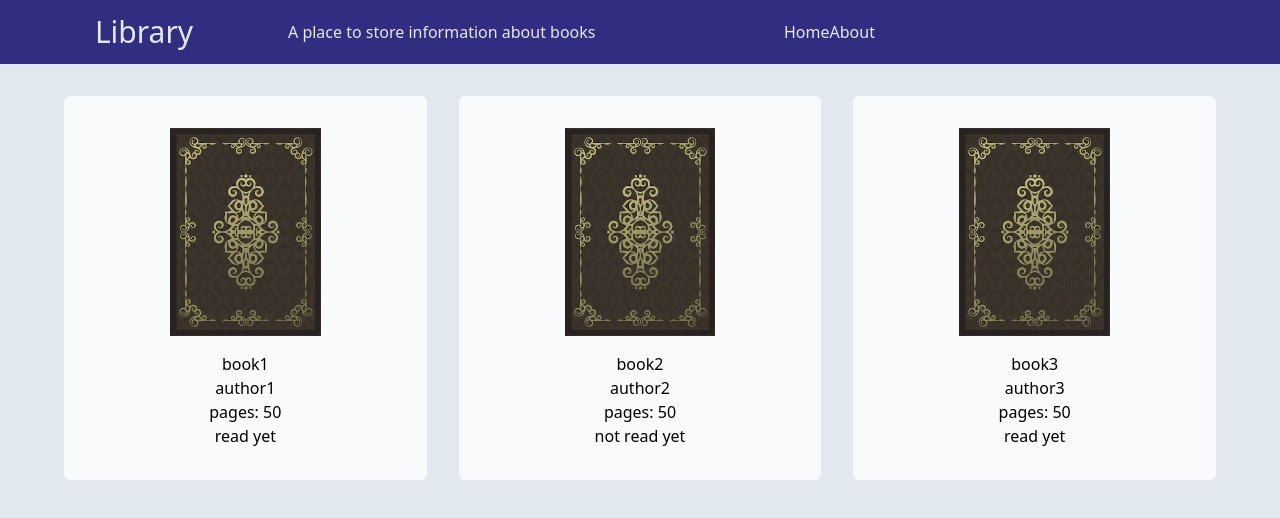
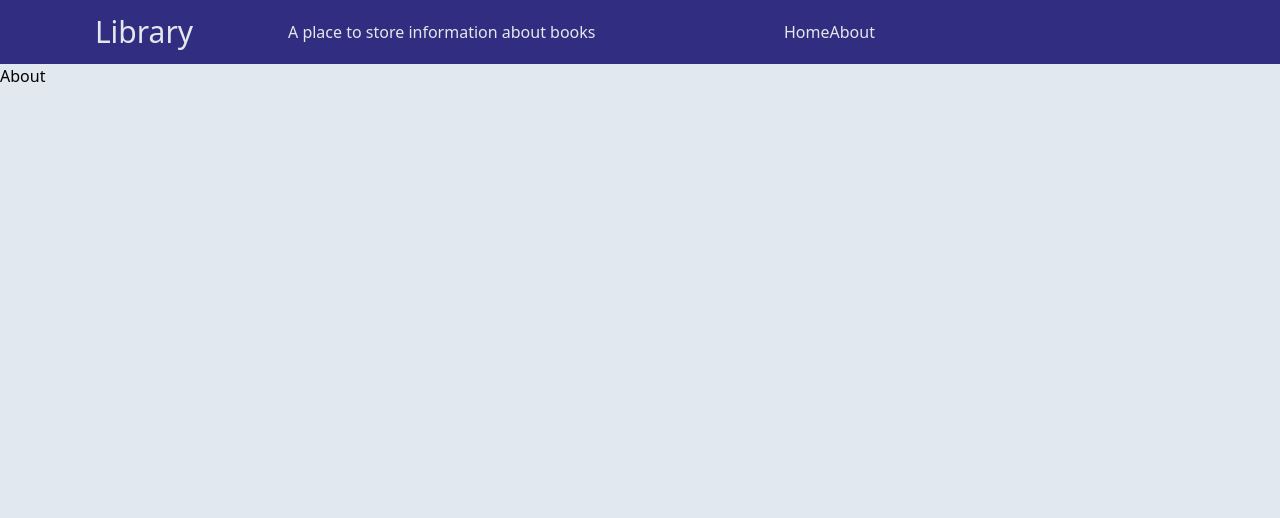
Before and after one commit to AlexisW42/library-react, a React (Vite) app: page /about in a window 1280 px wide. Shown: the top 518 px of the page. Built offline with nearby package versions, Linux system fonts and the light colour scheme.

Commit message:
Added the AppRouter component to App

```diff
--- a/src/App.jsx
+++ b/src/App.jsx
@@ -1,11 +1,11 @@
-import BookList from './components/BookList'
 import Header from './components/Header'
+import AppRouter from './components/AppRouter'
 
 function App() {
   return (
     <>
       <Header />
-      <BookList />
+      <AppRouter />
     </>
   )
 }
```
